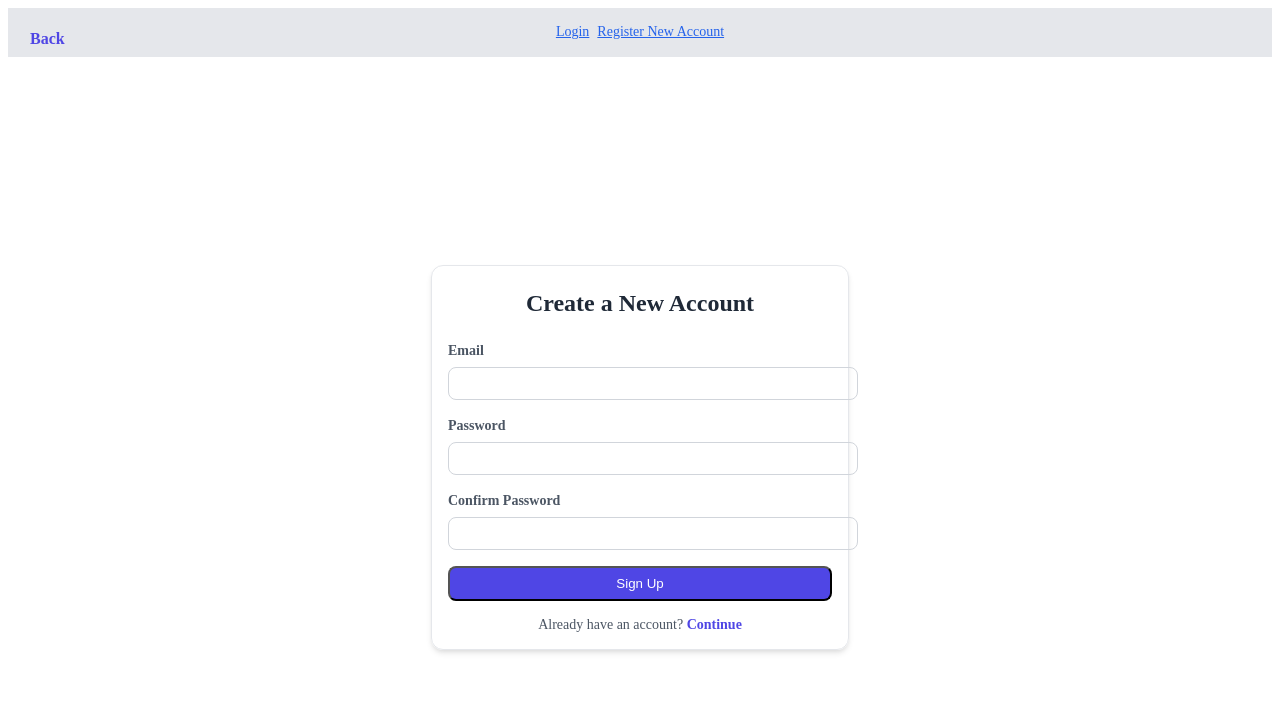
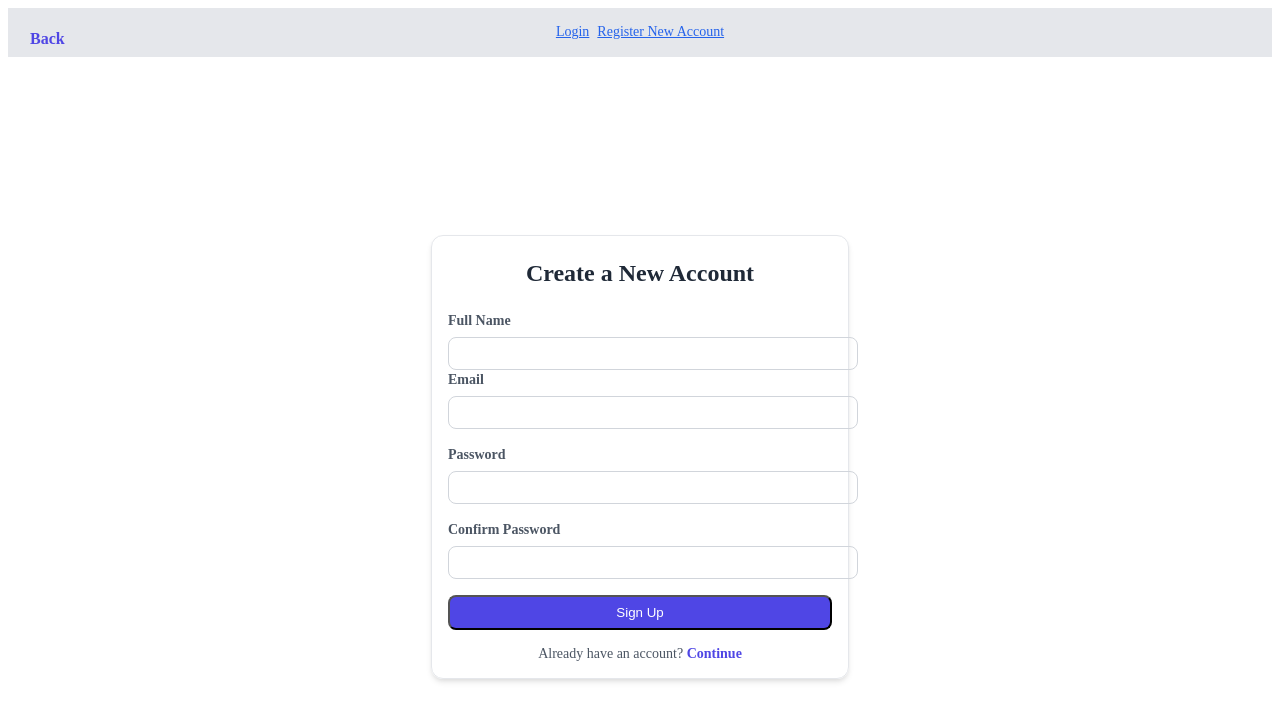
Before and after one commit to dmoreno0716/ClutchTime, a React (Vite) app in the folder clutchtimevite/: page /register in a window 1280 px wide. Shown: the top 720 px of the page. Built offline with nearby package versions, Linux system fonts and the light colour scheme; no server answers.

Commit message:
updating register page

```diff
--- a/clutchtimevite/src/components/auth/register/index.jsx
+++ b/clutchtimevite/src/components/auth/register/index.jsx
@@ -2,9 +2,13 @@ import React, { useState } from "react";
 import { Navigate, Link, useNavigate } from "react-router-dom";
 import { useAuth } from "../../../contexts/authContext";
 import { doCreateUserWithEmailAndPassword } from "../../../firebase/auth";
+import { doc, setDoc } from "firebase/firestore";
+import { db } from "../../../firebase/firebase";
+import { favoriteTeam } from "../../../services/api/favoriteTeam";
 
 const Register = () => {
   const navigate = useNavigate();
+  const [fullName, setFullName] = useState("");
   const [email, setEmail] = useState("");
   const [password, setPassword] = useState("");
   const [confirmPassword, setconfirmPassword] = useState("");
@@ -14,9 +18,40 @@ const Register = () => {
 
   const onSubmit = async (e) => {
     e.preventDefault();
+    if (password !== confirmPassword) {
+      setErrorMessage("Passwords do not match.");
+      return;
+    }
+
     if (!isRegistering) {
       setIsRegistering(true);
-      await doCreateUserWithEmailAndPassword(email, password);
+      setErrorMessage("");
+      try {
+        //creating user in firebase auth
+        const userCredential = await doCreateUserWithEmailAndPassword(
+          email,
+          password
+        );
+        const user = userCredential.user;
+
+        //creating user in firestore db
+        await setDoc(doc(db, "users", user.uid), {
+          email: user.email,
+          fullName: fullName,
+          favoriteTeams: [],
+          followedLeagues: [],
+          followers: [],
+          followingUsers: [],
+          hasSelectedLeagues: false,
+          profileImg: "", //default profileImg goes here
+        });
+        navigate("/select-leagues");
+      } catch (error) {
+        console.error("Error during registration: ", error);
+        setErrorMessage(error.message);
+      } finally {
+        setIsRegistering(false);
+      }
     }
   };
 
@@ -116,6 +151,17 @@ const Register = () => {
           </div>
           <form onSubmit={onSubmit} style={formStyle}>
             <div>
+              <div>
+                <label style={labelStyle}>Full Name</label>
+                <input
+                  type="text"
+                  autoComplete="name"
+                  required
+                  value={fullName}
+                  onChange={(e) => setFullName(e.target.value)}
+                  style={inputStyle}
+                ></input>
+              </div>
               <label style={labelStyle}>Email</label>
               <input
                 type="email"
@@ -158,7 +204,6 @@ const Register = () => {
                 style={inputStyle}
               />
             </div>
-
             {errorMessage && (
               <span style={{ color: "#DC2626", fontWeight: "bold" }}>
                 {errorMessage}
```
